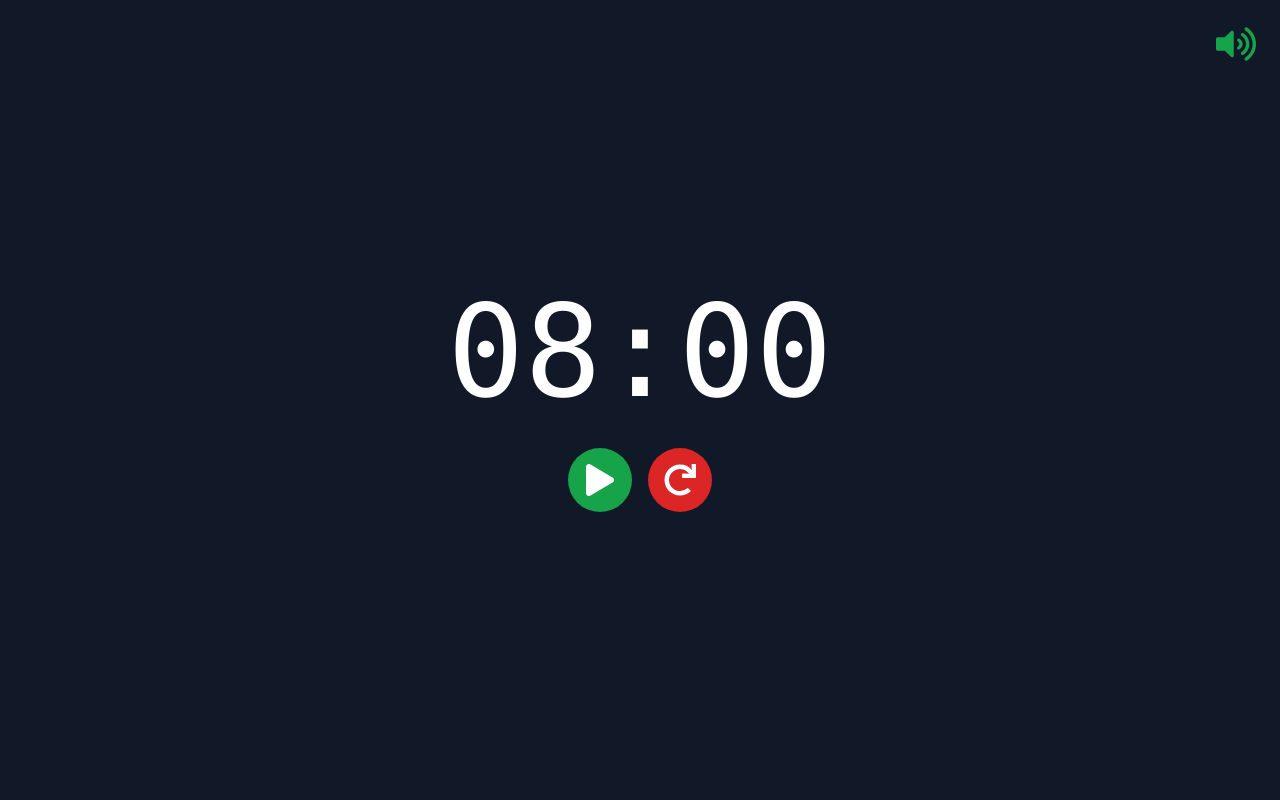
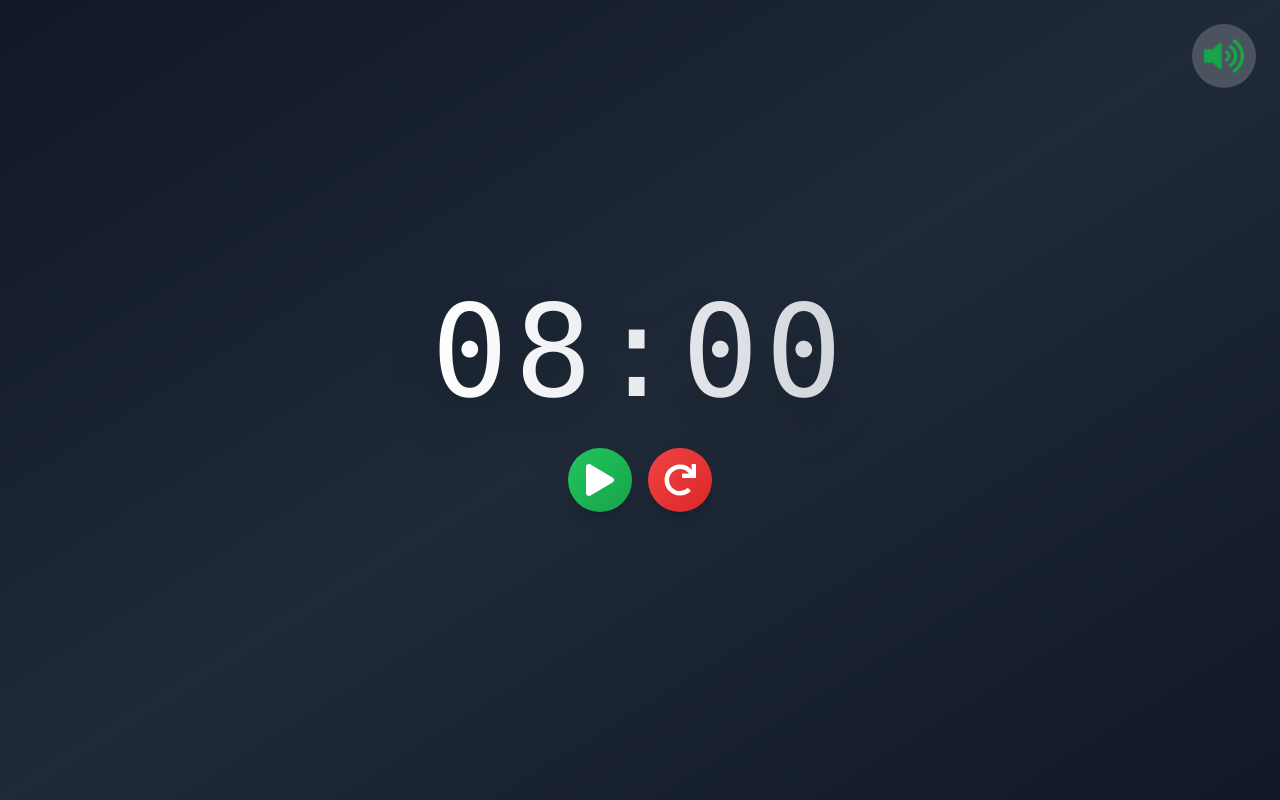
Before and after one commit to rohithgoud30/PresentationTimer, a React (Vite) app: page / in a window 1280 px wide. Built offline with nearby package versions, Linux system fonts and the light colour scheme.

Commit message:
Enhance UI with improved gradients, shadows, animations and typography

```diff
--- a/src/components/Timer.jsx
+++ b/src/components/Timer.jsx
@@ -153,14 +153,16 @@ const Timer = () => {
   return (
     <div
       className={`flex flex-col items-center justify-center w-full min-h-screen px-4 transition-all duration-500 ${
-        backgroundWhite ? 'bg-white text-black' : 'bg-gray-900 text-white'
+        backgroundWhite
+          ? 'bg-white text-black'
+          : 'bg-gradient-to-br from-gray-900 via-gray-800 to-gray-900 text-white'
       }`}
     >
       {/* Mute Toggle Button */}
       {!showMessage && (
         <button
           onClick={toggleMute}
-          className='absolute transition-all top-6 right-6 hover:scale-110'
+          className='absolute transition-all top-6 right-6 hover:scale-110 p-3 rounded-full bg-opacity-20 bg-white backdrop-blur-sm hover:bg-opacity-30'
         >
           {isMuted ? (
             <FaVolumeMute size={40} className='text-red-600' />
@@ -195,7 +197,7 @@ const Timer = () => {
               repeat: 5,
               repeatType: 'reverse',
             }}
-            className='text-6xl font-extrabold text-center text-red-600 sm:text-8xl'
+            className='text-6xl font-extrabold text-center text-red-600 sm:text-8xl drop-shadow-lg'
           >
             {message}
           </motion.div>
@@ -210,7 +212,7 @@ const Timer = () => {
           animate={{ opacity: 1 }}
           className='flex flex-col items-center'
         >
-          <h2 className='mb-8 font-mono text-7xl sm:text-8xl md:text-9xl'>
+          <h2 className='mb-8 font-mono text-7xl sm:text-8xl md:text-9xl tracking-wider drop-shadow-2xl bg-clip-text text-transparent bg-gradient-to-r from-white to-gray-300'>
             {formatTime(timeLeft)}
           </h2>
 
@@ -219,7 +221,7 @@ const Timer = () => {
             {!isRunning && !isPaused && (
               <button
                 onClick={startTimer}
-                className='p-4 transition bg-green-600 rounded-full hover:bg-green-700'
+                className='p-4 transition bg-gradient-to-br from-green-500 to-green-600 rounded-full hover:from-green-600 hover:to-green-700 shadow-lg hover:shadow-green-500/30 transform hover:-translate-y-1'
               >
                 <FaPlay size={32} />
               </button>
@@ -227,7 +229,7 @@ const Timer = () => {
             {isRunning && (
               <button
                 onClick={pauseTimer}
-                className='p-4 transition bg-yellow-500 rounded-full hover:bg-yellow-600'
+                className='p-4 transition bg-gradient-to-br from-yellow-400 to-yellow-500 rounded-full hover:from-yellow-500 hover:to-yellow-600 shadow-lg hover:shadow-yellow-500/30 transform hover:-translate-y-1'
               >
                 <FaPause size={32} />
               </button>
@@ -235,14 +237,14 @@ const Timer = () => {
             {isPaused && (
               <button
                 onClick={startTimer}
-                className='p-4 transition bg-blue-500 rounded-full hover:bg-blue-600'
+                className='p-4 transition bg-gradient-to-br from-blue-400 to-blue-500 rounded-full hover:from-blue-500 hover:to-blue-600 shadow-lg hover:shadow-blue-500/30 transform hover:-translate-y-1'
               >
                 <FaPlayCircle size={32} />
               </button>
             )}
             <button
               onClick={resetTimer}
-              className='p-4 transition bg-red-600 rounded-full hover:bg-red-700'
+              className='p-4 transition bg-gradient-to-br from-red-500 to-red-600 rounded-full hover:from-red-600 hover:to-red-700 shadow-lg hover:shadow-red-500/30 transform hover:-translate-y-1'
             >
               <FaRedo size={32} />
             </button>
```
Also changed, not shown: src/App.jsx (line endings or trailing spaces).
